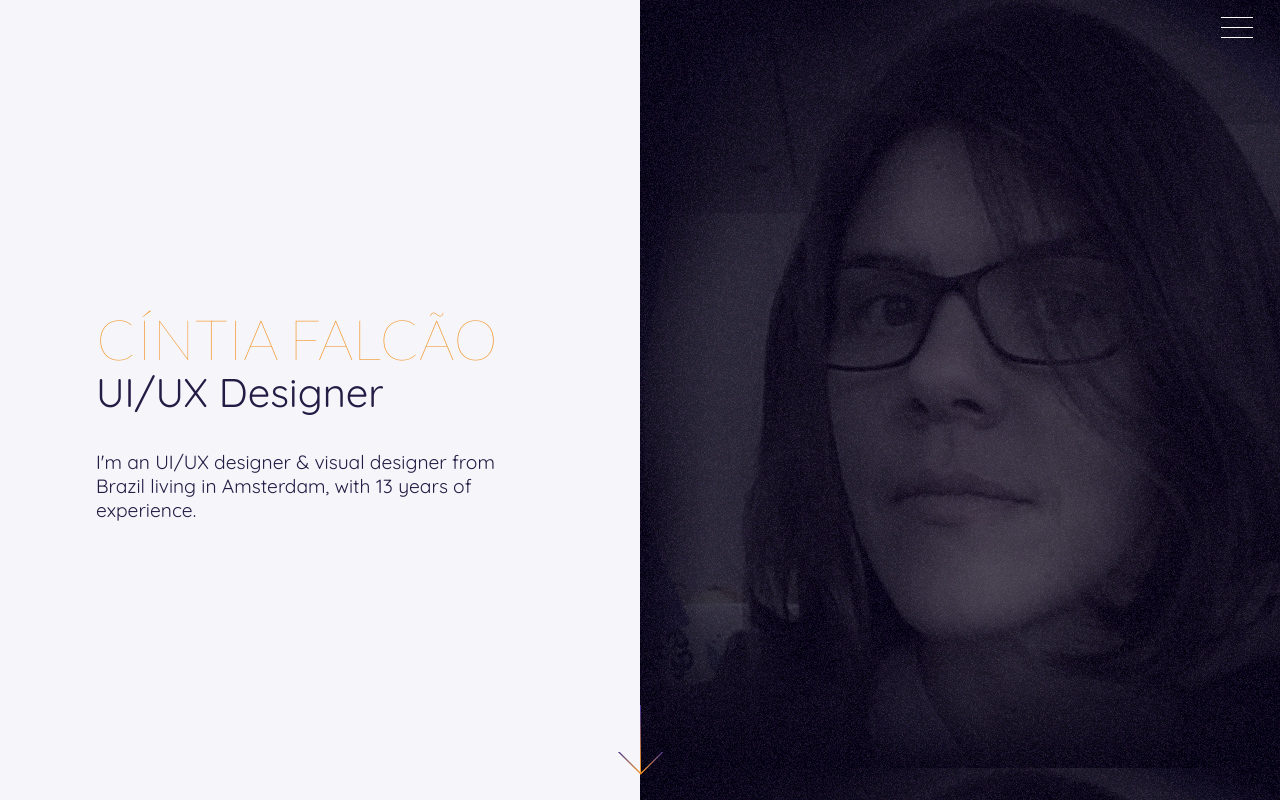
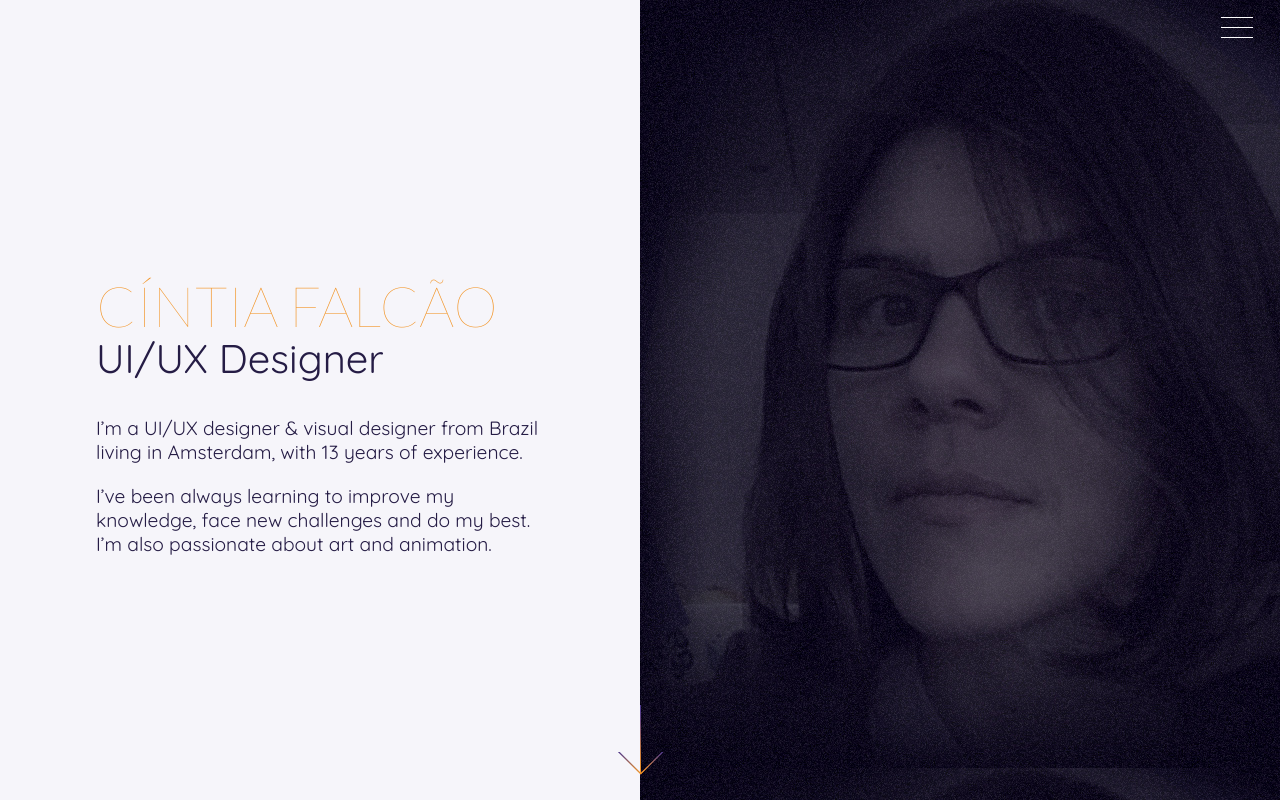
Before and after one commit to cintiafalcao/portfolio, a React (Create React App) app: page / in a window 1280 px wide. Shown: the top 802 px of the page. Built offline with nearby package versions, Linux system fonts and the light colour scheme.

Commit message:
new text

```diff
--- a/src/Main.js
+++ b/src/Main.js
@@ -77,7 +77,9 @@ export default class extends Component {
           <Wrapper>
             <Title>Cíntia Falcão</Title>
             <Subtitle>UI/UX Designer</Subtitle>
-            <Bio>I'm an UI/UX designer &amp; visual designer from Brazil living in Amsterdam, with 13 years of experience.</Bio>
+            <Bio>I’m a UI/UX designer & visual designer from Brazil living in Amsterdam, with 13 years of experience.</Bio>
+
+<Bio>I’ve been always learning to improve my knowledge, face new challenges and do my best. I’m also passionate about art and animation.</Bio>
           </Wrapper>
         </Left>
         <Right/>
```
